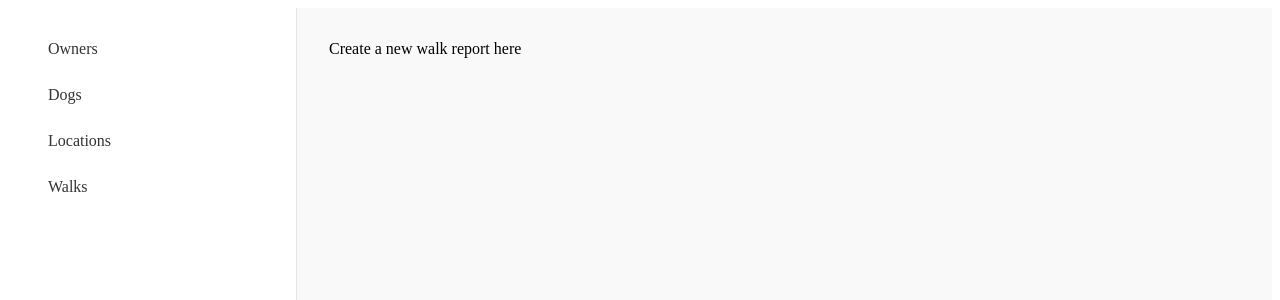
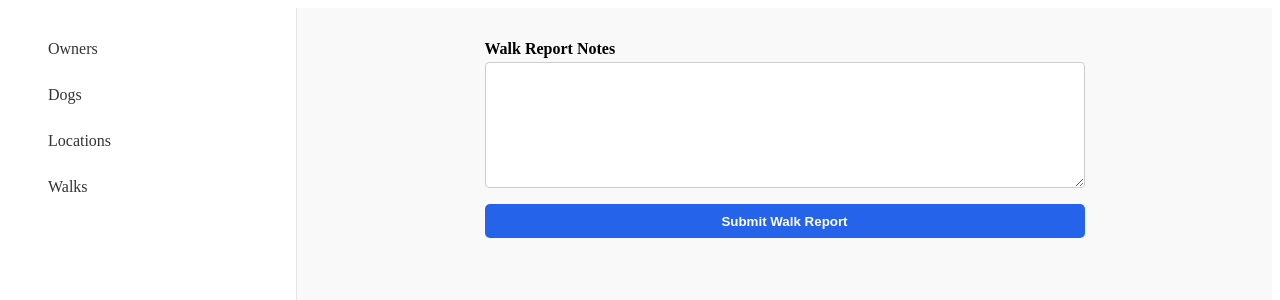
Before and after one commit to PaulHenstridge/WalkBuddyApp, a Next.js app: page /admin/walks/1/report in a window 1280 px wide. Shown: the top 300 px of the page. Built offline with nearby package versions, Linux system fonts and the light colour scheme; no server answers.

Commit message:
adding walk reports

```diff
--- a/app/admin/walks/[id]/report/page.tsx
+++ b/app/admin/walks/[id]/report/page.tsx
@@ -1,9 +1,6 @@
-import React from 'react'
+import WalkReportForm from '@/components/forms/WalkReportForm';
 
-const WalkReportPage = () => {
-  return (
-    <div>Create a new walk report here</div>
-  )
+export default async function WalkReportPage({ params }: { params: { id: string } }) {
+  const walkId = await params.id;
+  return <WalkReportForm walkId={walkId} />;
 }
-
-export default WalkReportPage
--- a/app/api/dbAPI/walks/[id]/complete/route.ts
+++ b/app/api/dbAPI/walks/[id]/complete/route.ts
@@ -4,6 +4,8 @@ const SPRING_BASE = process.env.SPRING_BASE_URL ?? 'http://localhost:8080';
 
 export async function PATCH(_: NextRequest, { params }: { params: { id: string } }) {
   const walkId = params.id;
+
+  console.log('WOOWOOWOO PATCH ROUTE HIT', walkId);
 
   try {
     const res = await fetch(`${SPRING_BASE}/walks/${walkId}/complete`, {
--- /dev/null
+++ b/app/api/dbAPI/walks/[id]/report/route.ts
@@ -0,0 +1,33 @@
+import { NextRequest } from 'next/server';
+
+const SPRING_BASE = process.env.SPRING_BASE_URL ?? 'http://localhost:8080';
+
+export async function POST(req: NextRequest, { params }: { params: { id: string } }) {
+  const walkId = params.id;
+
+  try {
+    const reportText = await req.text();
+
+    const res = await fetch(`${SPRING_BASE}/walks/${walkId}/report`, {
+      method: 'POST',
+      headers: {
+        'Content-Type': 'application/json',
+      },
+      body: JSON.stringify(reportText),
+    });
+
+    if (!res.ok) {
+      const errorBody = await res.json().catch(() => ({}));
+      return new Response(
+        JSON.stringify({ error: errorBody.error || 'Failed to submit walk report' }),
+        { status: res.status }
+      );
+    }
+
+    const walkDTO = await res.json();
+    return Response.json(walkDTO);
+  } catch (err) {
+    console.error('[POST] /walks/[id]/report error:', err);
+    return new Response(JSON.stringify({ error: 'Network error' }), { status: 500 });
+  }
+}
--- a/components/cards/WalkCard.tsx
+++ b/components/cards/WalkCard.tsx
@@ -4,8 +4,11 @@ import styles from './WalkCard.module.css'
 import { Walk } from '@/types/walk'
 
 export default function WalkCard({ walk }: { walk: Walk }) {
+
+    const cardClass = `${styles.card} ${walk.complete ? styles.complete : styles.pending}`;
+
   return (
-    <div className={styles.card}>
+    <div className={cardClass}>
       <div className={styles.header}>Walk ID: {walk.id}</div>
       <div className={styles.subText}>Location: {walk.location.name}</div>
       <div className={styles.subText}>Time: {new Date(walk.dateTime).toLocaleString()}</div>
--- /dev/null
+++ b/components/forms/WalkReportForm.module.css
@@ -0,0 +1,45 @@
+.form {
+    display: flex;
+    flex-direction: column;
+    gap: 1rem;
+    max-width: 600px;
+    margin: 0 auto;
+  }
+
+  .field {
+    display: flex;
+    flex-direction: column;
+  }
+
+  .label {
+    font-weight: 600;
+    margin-bottom: 0.25rem;
+  }
+
+  .textarea {
+    border: 1px solid #ccc;
+    padding: 0.5rem;
+    font-size: 1rem;
+    border-radius: 4px;
+    resize: vertical;
+  }
+
+  .error {
+    color: red;
+    font-size: 0.9rem;
+  }
+
+  .submitButton {
+    background-color: #2563eb;
+    color: white;
+    border: none;
+    padding: 0.6rem 1rem;
+    border-radius: 5px;
+    cursor: pointer;
+    font-weight: 600;
+  }
+
+  .submitButton:disabled {
+    background-color: #93c5fd;
+    cursor: not-allowed;
+  }
--- /dev/null
+++ b/components/forms/WalkReportForm.tsx
@@ -0,0 +1,68 @@
+'use client';
+
+import React, { useState, FormEvent } from 'react';
+import { useRouter } from 'next/navigation';
+import styles from './WalkReportForm.module.css';
+
+interface WalkReportFormProps {
+  walkId: string;
+}
+
+export default function WalkReportForm({ walkId }: WalkReportFormProps) {
+  const router = useRouter();
+  const [notes, setNotes] = useState('');
+  const [error, setError] = useState('');
+  const [submitting, setSubmitting] = useState(false);
+  const base = process.env.NEXT_PUBLIC_APP_URL;
+
+  async function handleSubmit(e: FormEvent) {
+    e.preventDefault();
+    if (!notes.trim()) {
+      setError('Notes are required');
+      return;
+    }
+
+    setSubmitting(true);
+    setError('');
+
+    try {
+      const res = await fetch(`${base}/api/dbAPI/walks/${walkId}/report`, {
+        method: 'POST',
+        headers: { 'Content-Type': 'application/json' },
+        body: JSON.stringify(notes),
+      });
+
+      if (!res.ok) {
+        const payload = await res.json().catch(() => ({}));
+        setError(payload.error || 'Server error while saving report');
+      } else {
+        router.push(`/admin/walks/${walkId}`);
+      }
+    } catch {
+      setError('Network error. Please try again.');
+    } finally {
+      setSubmitting(false);
+    }
+  }
+
+  return (
+    <form onSubmit={handleSubmit} className={styles.form} noValidate>
+      {error && <p className={styles.error}>{error}</p>}
+
+      <div className={styles.field}>
+        <label htmlFor="notes" className={styles.label}>Walk Report Notes</label>
+        <textarea
+          id="notes"
+          value={notes}
+          onChange={e => setNotes(e.target.value)}
+          className={styles.textarea}
+          rows={6}
+        />
+      </div>
+
+      <button type="submit" disabled={submitting} className={styles.submitButton}>
+        {submitting ? 'Submitting…' : 'Submit Walk Report'}
+      </button>
+    </form>
+  );
+}
--- a/types/walk.ts
+++ b/types/walk.ts
@@ -1,5 +1,6 @@
 import { Dog } from "./dog"
 import { Location } from "./location"
+// import {DogReport } from "./"
 
 
 export interface Walk{
@@ -8,5 +9,6 @@ export interface Walk{
     location: Location
     dogs: Dog[]
     complete:boolean
+    // report: DogReport
 
 }
```
Also changed, not shown: components/PostWalkOptions.tsx (+40 -22 lines), components/cards/WalkCard.module.css (+17 -9 lines).
